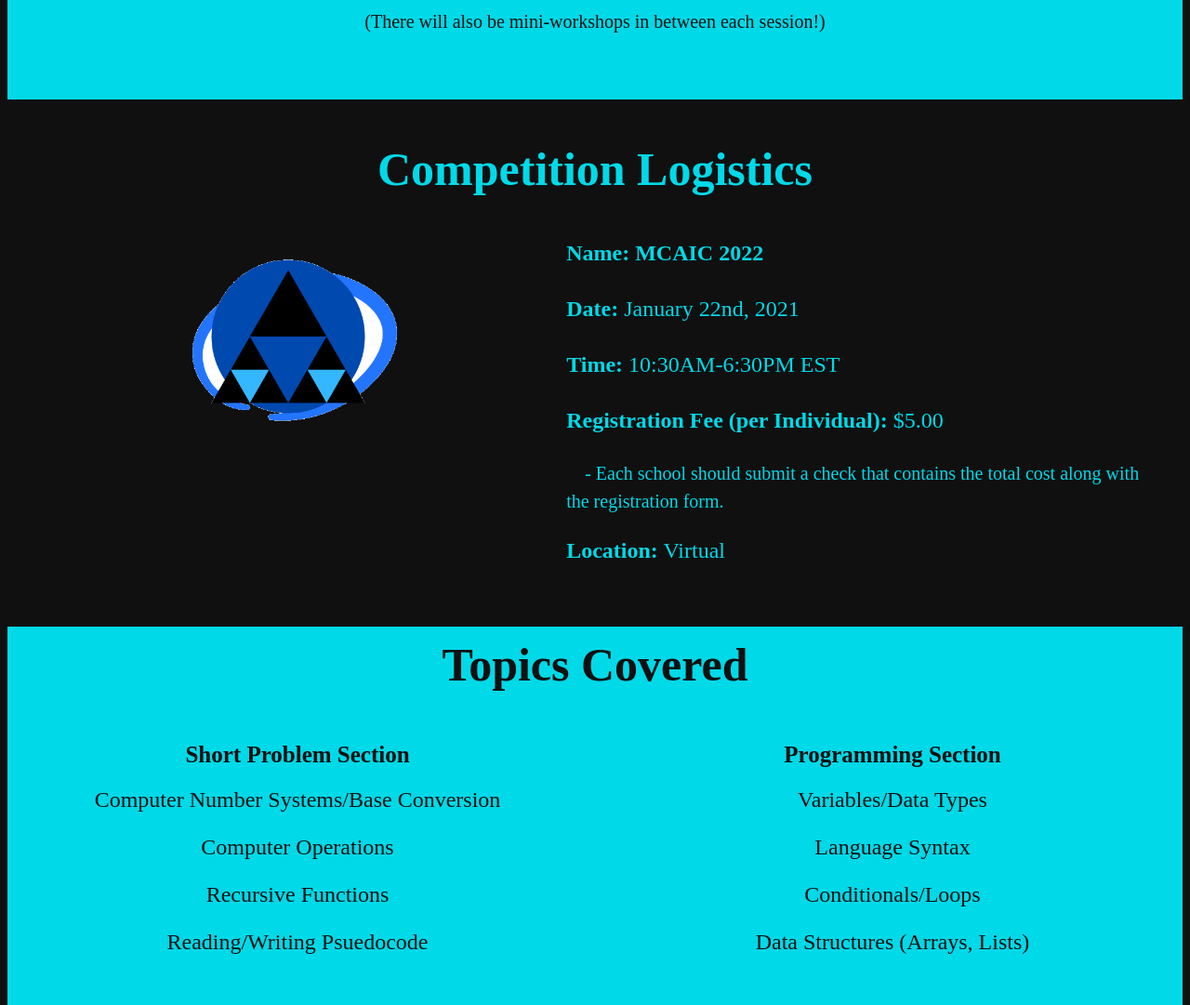
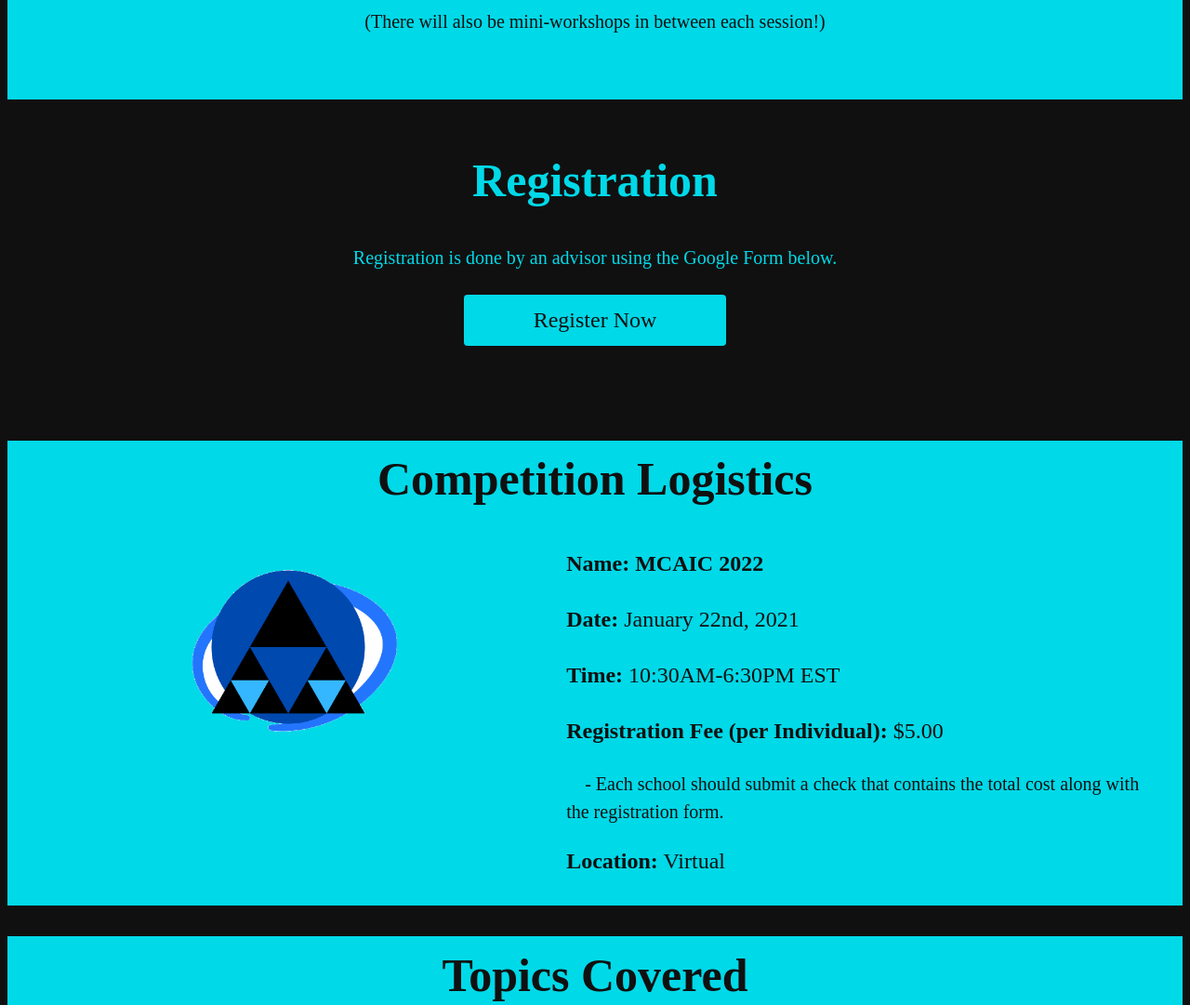
Before and after one commit to brrryry/mcaic2022, a plain HTML site: page index.html in a window 1280 px wide. Shown: the part 1352-2433 px from the top of the page at 93% size. Drawn offline with nearby package versions, Linux system fonts and the light colour scheme.

Commit message:
added registration

```diff
--- a/homestyle.css
+++ b/homestyle.css
@@ -13,7 +13,23 @@ p {
 }
 
 .section {
-  min-height: 300px
+  min-height: 300px;
+}
+.reg-button {
+  margin: auto;
+  width: 250px;
+  background-color: #00d9e8;
+  border-radius: 4px;
+  padding: 14px 16px;
+  text-align: center;
+  z-index: 10;
+}
+
+
+.reg-button  a{
+  color: #101010;
+  font-size: 24px;
+  text-decoration: none;
 }
 /*top buttons*/
 #topbuttons img {
@@ -163,10 +179,32 @@ p {
 #button1 {
   margin: 10% 37.5%;
 }
+#register {
+
+  color: #00d9e8;
+}
+
+
+#register h1 {
+  text-align: center;
+  font-size: 50px;
+  padding-top: 25px;
+}
+
+#register p {
+  position: relative;
+  text-align: center;
+  line-height: 200%;
+  font-size: 20px;
+  margin-right: 5%;
+  margin-left: 5%;
+  margin-top: 1px;
+}
 
 /*divthree*/
 #divthree {
-  color: #00d9e8;
+  background-color: #00d9e8;
+  color: #101010;
   height: 500px;
 }
 
--- a/index.html
+++ b/index.html
@@ -11,21 +11,41 @@
   <div id="container">
 
     <div id="divone" class="section fadein">
-      <h1 id="home">Middlesex County Academy Informatics Competition 2022</h1>
+      <h1 id="home">Middlesex County Informatics Competition 2022</h1>
       <h2>A Middle School Computer Science and Programming Competition</h2>
-      <h2>Hosted by the Middlesex County Academy for Science, Mathematics and Engineering Technologies</h3>
+      <h2>Hosted by the Middlesex County Academy for Science, Mathematics and Engineering Technologies</h2>
+
+      <div class="reg-button">
+        <a class="fadein" href="https://forms.gle/V4EVaHP23oWAJq6x7">Register Now</a>
+      </div>
+
     </div>
+
+
+
 
     <div id="divtwo" class="section">
       <h1 id="about" class="hideme">About the Competition</h1>
       <p class="fadein">The Middlesex County Academy Informatics Competition is a competition for middle schoolers that revolves around the theory and practicality of algorithms and programming.
         In this competition, we will cover various topics such as Recursion, Computer Number Systems/Operations and Psuedocode.
-        </p>
+      </p>
       <p class = "fadein">The competition will have two sections (morning and afternoon). Each section will consist of a "short" section and a "programming" section.
         In the morning session, participants will be competing against everyone in the pool, but in the afternoon, participants will be placed into seperate divisions to compete against a more
         local set.
       </p>
       <p class = "fadein">(There will also be mini-workshops in between each session!)</p>
+    </div>
+
+
+    <div id="register" class="section">
+      <h1 id="about" class="hideme">Registration</h1>
+      <div>
+
+        <p class="fadein">Registration is done by an advisor using the Google Form below.
+      </div>
+      <div class="reg-button">
+        <a class="fadein" href="https://forms.gle/V4EVaHP23oWAJq6x7">Register Now</a>
+      </div>
     </div>
 
     <div id="divthree" class="section">
```
Also changed, not shown: 1 other file.
